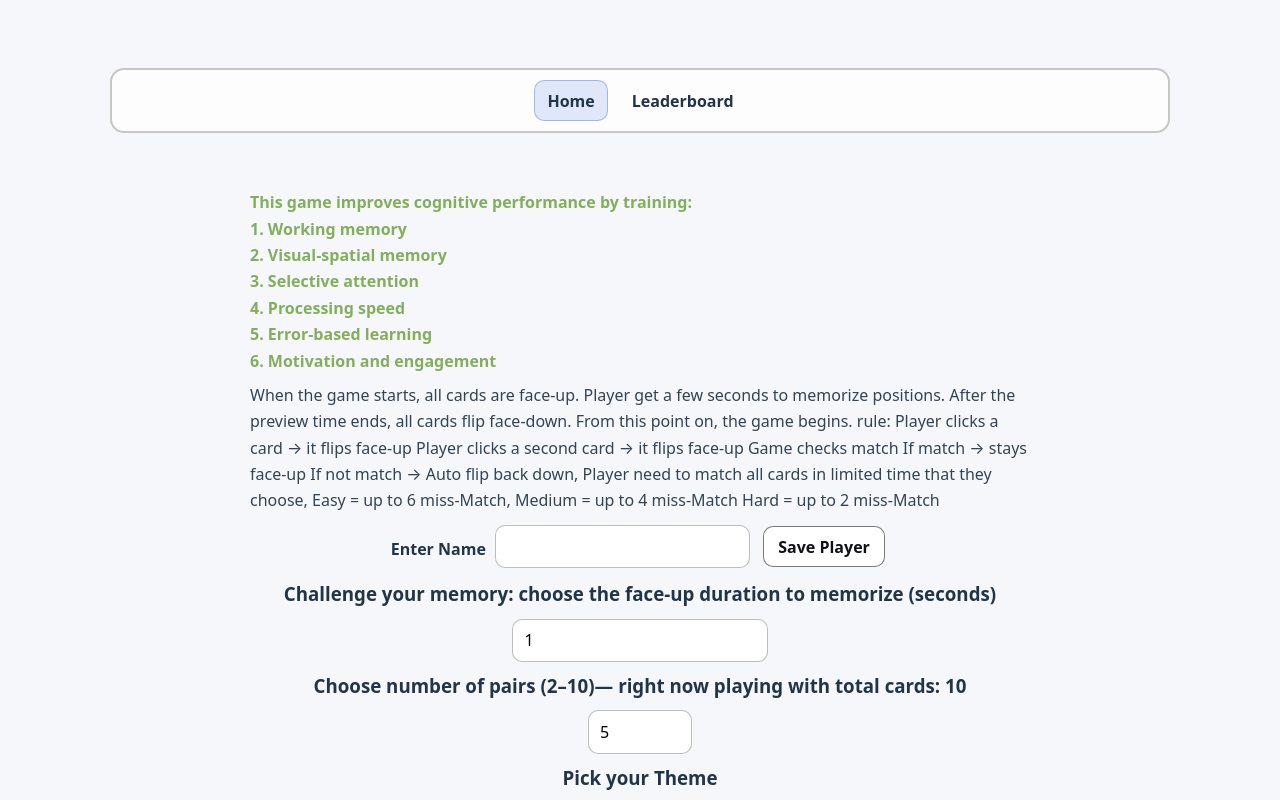
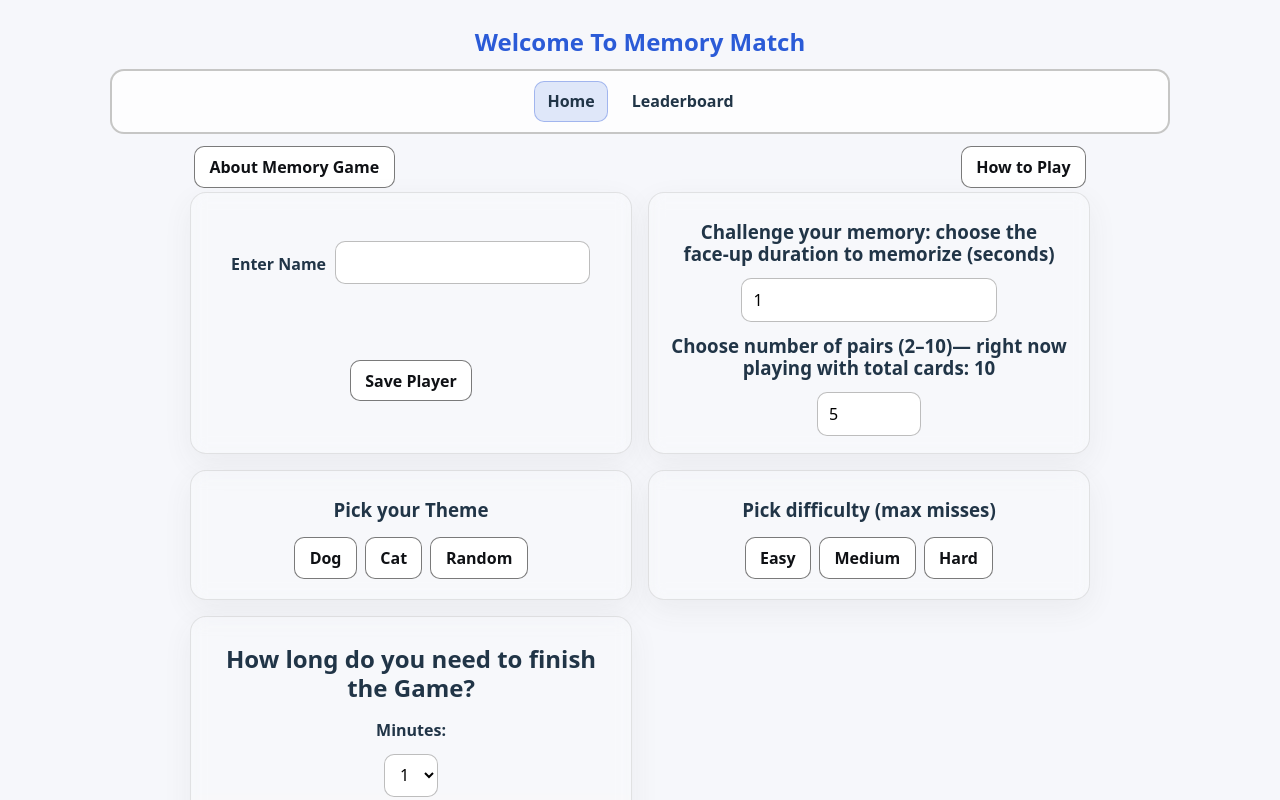
Before and after one commit to mah-davarfa/major-project-3-memory-game, a React (Vite) app: page / in a window 1280 px wide. Shown: the top 800 px of the page. Built offline with nearby package versions, Linux system fonts and the light colour scheme.

Commit message:
Modal Added

```diff
--- a/src/App.css
+++ b/src/App.css
@@ -25,6 +25,7 @@
   width: 100%;
   max-width: 900px;
   margin: 0 auto;
+  text-align: center;
 }
 
 /* Base page styling */
@@ -64,7 +65,7 @@ nav {
   padding: 0.65rem 0.9rem;
   margin: 0;                 /* remove extra separation */
   margin-bottom: 0.5rem;     /* keep nav close to page content */
-  margin-top: 3rem;
+
 
   background: rgba(255, 255, 255, 0.75);
   border: 2px solid rgba(95, 95, 89, 0.35);
@@ -262,8 +263,102 @@ th {
     background: rgba(143, 177, 255, 0.10);
   }
 }
+
 .welcome-message {
   margin-top: 0.5rem;
   font-weight: 1000;
   color: #2b5bd7;
+  text-align: center;
 }
+
+.setup-grid{
+display:grid;
+grid-template-columns: repeat(auto-fit , minmax(300px,1fr));
+gap:1rem;
+}
+.card-section{
+  padding: 1rem;
+  border-radius: 16px;
+   border:1px solid rgba(95, 95, 89, 0.15);
+  background: rgba(255, 255, 255, 0.15);
+  box-shadow: 0 10px 30px rgba(73, 70, 70, 0.068);
+  backdrop-filter: blur(8px);
+}
+.game-header {
+  display: flex;
+  justify-content: space-between;
+  padding: 1rem;
+  border:1px solid rgba(95, 95, 89, 0.15);
+  background: rgba(255, 255, 255, 0.15);
+  border-radius: 12px;
+
+}
+/* Modal */
+.modal-overlay {
+  position: fixed;
+ inset:0;
+ z-index: 9999;
+
+ display:flex;
+ align-items: center;
+ justify-content: center;
+
+   padding: 1rem;
+  background: rgba(15, 17, 21, 0.6);
+  backdrop-filter: blur(2px);
+}
+.modal-panel {
+  width: min(720px, 100%);
+  max-height: 85vh;
+  overflow-y: auto;
+
+  border-radius: 18px;
+  border: 1px solid rgba(95, 95, 89, 0.2);
+  background: #ffffff;
+  color: #0f1115;
+  box-shadow: 0 20px 60px rgba(0, 0, 0, 0.28);
+
+  padding: 1rem 1rem 1.25rem;
+}
+
+.modal-header {
+  display: flex;
+  align-items: center;
+  justify-content: space-between;
+  gap: 1rem;
+  margin-bottom: 0.75rem;
+}
+
+.modal-btn-close {
+  flex-shrink: 0;
+  min-width: 42px;
+}
+
+.modal-content {
+  text-align: left;
+  line-height: 1.65;
+}
+
+.modal-content p {
+  max-width: none;
+  margin: 0.75rem 0;
+}
+
+@media (prefers-color-scheme: dark) {
+  .modal-panel {
+    background: #151a22;
+    color: rgba(255, 255, 255, 0.92);
+    border-color: rgba(255, 255, 255, 0.14);
+    box-shadow: 0 24px 70px rgba(0, 0, 0, 0.5);
+  }
+
+  .modal-overLay {
+    background: rgba(0, 0, 0, 0.62);
+  }
+}
+.home-page {
+  display: flex;
+  justify-content: space-between;
+  align-items: center;
+  gap: 1.5rem;
+}
--- a/src/App.jsx
+++ b/src/App.jsx
@@ -9,11 +9,13 @@ import Leaderboard from "./pages/Leaderboard";
 import NotFound from "./pages/NotFound";
 import "./App.css";
 
+
 function App() {
   return (
     <div className="app-shell">
+
       <PlayerContextProvider>
-        <GameProvider>
+       <GameProvider>
           <Navigation />
 
           <main className="page-shell">
--- a/src/components/GameSetup.jsx
+++ b/src/components/GameSetup.jsx
@@ -31,7 +31,7 @@ export default function GameSetup() {
   const [minutes, setMinutes] = useState(1);
   const [seconds, setSeconds] = useState(0);
   const [nameInput, setNameInput] = useState("");
-
+ const [isChangingPlayer, setIsChangingPlayer] = useState(false);
   const [loading, setLoading] = useState(false);
   const [error, setError] = useState("");
 
@@ -58,13 +58,17 @@ export default function GameSetup() {
 const handlePlayerSubmit = () => {
   const name = nameInput.trim();
   if (!name) return;
+
   const result = addPlayer(name);
 
-    if(result?.reused){
-      setWelcomeMessage(`Welcome back, ${result.player.name}`);
-    }else{
-      setWelcomeMessage('')
-    }
+  // if (result?.reused) {
+  //   setWelcomeMessage(`Welcome back, ${result.player.name}`);
+  // } else {
+  //   setWelcomeMessage("");
+  // }
+
+  setNameInput("");
+  setIsChangingPlayer(false);
 };
 
   const handleTimeSubmit = (e) => {
@@ -118,22 +122,10 @@ const handleLevel = (max) => {
   }, [themePicked, levelPicked, timeUserChoosed, player, setGameStatus, startGame, navigate]);
 
   return (
-    <div>
-      <div>
-        <p className="instructions">
-          When the game starts, all cards are face-up. Player get a few seconds to memorize positions.
-          After the preview time ends, all cards flip face-down. From this point on, the game begins.
-          rule:
-          Player clicks a card → it flips face-up
-          Player clicks a second card → it flips face-up
-          Game checks match
-          If match → stays face-up
-          If not match → Auto flip back down,
-          Player need to match all cards in limited time that they choose,
-          Easy = up to 6 miss-Match, Medium = up to 4 miss-Match Hard = up to 2 miss-Match
-        </p>
+    <div className="setup-grid">
 
-       <div className="player-row">
+        {!player || isChangingPlayer ? (
+          <div className="player-row card-section">
               <label htmlFor="player-name">Enter Name</label>
               <input
                 id="player-name"
@@ -142,10 +134,29 @@ const handleLevel = (max) => {
                 onChange={(e) => setNameInput(e.target.value)}
               />
               <button onClick={handlePlayerSubmit}>Save Player</button>
+
+              {player && (
+                <button type="button" onClick={() => setIsChangingPlayer(false)}>
+                  Cancel
+                </button>
+              )}
           </div>
-                {welcomeMessage &&(
-          <p className='welcome-message'>{welcomeMessage}</p>
+        ) : (
+              <div className="card-section">
+                <h3>Current Player</h3>
+                <p>{player.name}</p>
+                <button
+                type="button" onClick={() => setIsChangingPlayer(true)}>
+                  Switch Player
+                </button>
+              </div>
         )}
+
+
+
+
+
+      <div className="card-section">
           <h3>Challenge your memory: choose the face‑up duration to memorize (seconds)</h3>
           <input
             type="number"
@@ -161,7 +172,9 @@ const handleLevel = (max) => {
             max={10}
             onChange={(e) => setCount(Number(e.target.value) )}
           />
+      </div>
 
+      <div className="card-section">
             <h3>Pick your Theme</h3>
             <button
               className={`btn-choice ${selectedTheme === "dog" ? "is-selected" : ""}`}
@@ -190,7 +203,10 @@ const handleLevel = (max) => {
 
           {loading && <p>Loading cards...</p>}
           {error && <p style={{ color: "red" }}>{error}</p>}
+      </div>
 
+
+      <div className="card-section">
           <h3>Pick difficulty (max misses)</h3>
           <button
               className={`btn-choice ${selectedLevel === 6 ? "is-selected" : ""}`}
@@ -210,10 +226,10 @@ const handleLevel = (max) => {
             >
               Hard
           </button>
-
       </div>
 
-      <div>
+
+      <div className="card-section">
           <h2>How long do you need to finish the Game?</h2>
           <form onSubmit={handleTimeSubmit}>
             <label>Minutes:</label>
@@ -234,6 +250,7 @@ const handleLevel = (max) => {
                 ))}
             </select>
 
+
               <button
                   type="submit"
                   disabled={!player || loading || !!error || !themePicked || !levelPicked}
@@ -244,8 +261,8 @@ const handleLevel = (max) => {
             </form>
 
             {!player && <p className="hint error">Please save a player name first.</p>}
-
         </div>
    </div>
+
  );
 }
--- /dev/null
+++ b/src/components/Modal.jsx
@@ -0,0 +1,51 @@
+import {useEffect} from 'react';
+
+export default function Modal({title="Modal", onClose, children}){
+    useEffect(() => {
+        const onKeyDown = (e)=>{
+            if(e.key === 'Escape') onClose?.()
+        }
+
+        document.addEventListener('keydown', onKeyDown)
+
+        const preLockScroll = document.body.style.overflow;
+        document.body.style.overflow = 'hidden';
+
+        return()=>{
+            document.removeEventListener('keydown', onKeyDown)
+            document.body.style.overflow = preLockScroll;
+        }
+
+
+
+    }, [onClose])
+
+return (
+    <div className='modal-overlay'
+    onMouseDown={ (e)=> {if(e.target === e.currentTarget) onClose?.() }}
+    >
+        <div
+        className='modal-panel'
+        role="dialog"
+        aria-modal="true"
+        aria-label={title}
+        >
+            <div className='modal-header'>
+                <h3>{title}</h3>
+                <button type="button"
+                className='modal-btn-close'
+                 onClick={onClose}
+                 aria-label="Close modal"
+                 >X</button>
+            </div>
+
+            <div className='modal-content'>
+                {children}
+            </div>
+
+        </div>
+
+    </div>
+
+    )
+}
--- a/src/components/Navigation.jsx
+++ b/src/components/Navigation.jsx
@@ -1,10 +1,16 @@
 import { NavLink } from "react-router-dom";
+import { usePlayer } from "../hooks/usePlayer";
 
 export default function Navigation() {
+  const { player } = usePlayer();
   return (
+    <>
+    <h2 className="welcome-message ">{player ? player.name : ""} Welcome To Memory Match </h2>
     <nav>
       <NavLink to="/">Home</NavLink>
       <NavLink to="/leaderboard">Leaderboard</NavLink>
     </nav>
+    </>
+
   );
 }
--- a/src/index.css
+++ b/src/index.css
@@ -5,7 +5,7 @@
 
 
   color: #213547;
-  background-color: #f6f7fb;
+  background-color: #f8f8f8e7;
 
   font-synthesis: none;
   text-rendering: optimizeLegibility;
--- a/src/pages/Game.jsx
+++ b/src/pages/Game.jsx
@@ -76,11 +76,16 @@ export default function Game() {
   }
 return (
   <div className="page page-lower">
-    <h3>Memorizing The Cards position</h3>
-    <p>Player: {player?.name}</p>
-    <ScoreDisplay />
-    <GameBoard />
+    <div className="game-header">
+      <span>Player : {player.name}</span>
+      <span>Score: {score}</span>
+      <span>Misses: {misses}/{maxMisses}</span>
+
+    </div>
     <Timer />
+
+      <GameBoard />
+
   </div>
 );
 }
--- a/src/pages/Home.jsx
+++ b/src/pages/Home.jsx
@@ -1,7 +1,26 @@
 import GameSetup from "../components/GameSetup";
+import Modal from "../components/Modal";
+import { useState } from "react";
 
 export default function Home() {
+  const [isAboutModalOpen, setIsAboutModalOpen] = useState(false);
+  const [isHowToPlayMadolOpened, setIsHowToPlayMadolOpened] = useState(false);
+
   return (
+    <>
+    <div className="home-page">
+           <button
+            onClick={()=> setIsAboutModalOpen(true)}>
+              About Memory Game
+            </button>
+                {
+                    isAboutModalOpen && (
+                      <Modal
+                      title="About Memory Game"
+                      onClose={()=>{
+                        setIsAboutModalOpen(false)
+                      }}
+                    >
                         <div className="page page-lower">
                             <p className="instructions-1">
                               This game improves cognitive performance by training:
@@ -13,7 +32,56 @@ export default function Home() {
                               5. Error-based learning<br />
                               6. Motivation and engagement
                             </p>
+
+                        </div>
+                    </Modal>
+            )}
+              <button
+                onClick={()=> setIsHowToPlayMadolOpened(true)}
+                >
+              How to Play
+            </button>
+            {
+                isHowToPlayMadolOpened && (
+                  <Modal
+                  onClose={()=>{
+                      setIsHowToPlayMadolOpened(false)
+                    }}
+                    title={"How to Play Memory Game"}
+                  ><div className=" page-lower">
+                  <p className="instructions page">
+
+                      When the game starts, all cards are face-up. Player gets a few
+                      seconds to memorize positions. After the preview time ends, all
+                      cards flip face-down. From this point on, the game begins.
+                    </p>
+
+                    <p>
+                        Player clicks a card → it flips face-up.
+                        <br />
+                        Player clicks a second card → it flips face-up.
+                        <br />
+                        Game checks match.
+                        <br />
+                        If match → stays face-up.
+                        <br />
+                        If not match → auto flips back down.
+                        <br />
+                        Player needs to match all cards in the time they choose.
+                        <br />
+                        Easy = up to 6 mismatches, Medium = up to 4 mismatches, Hard = up
+                        to 2 mismatches.
+                    </p>
+                  </div>
+
+                  </Modal>)
+            }
+
+    </div>
             <GameSetup />
-    </div>
+
+    </>
+
+
   );
 }
```
Lines whose indentation alone changed are shown as unchanged.
